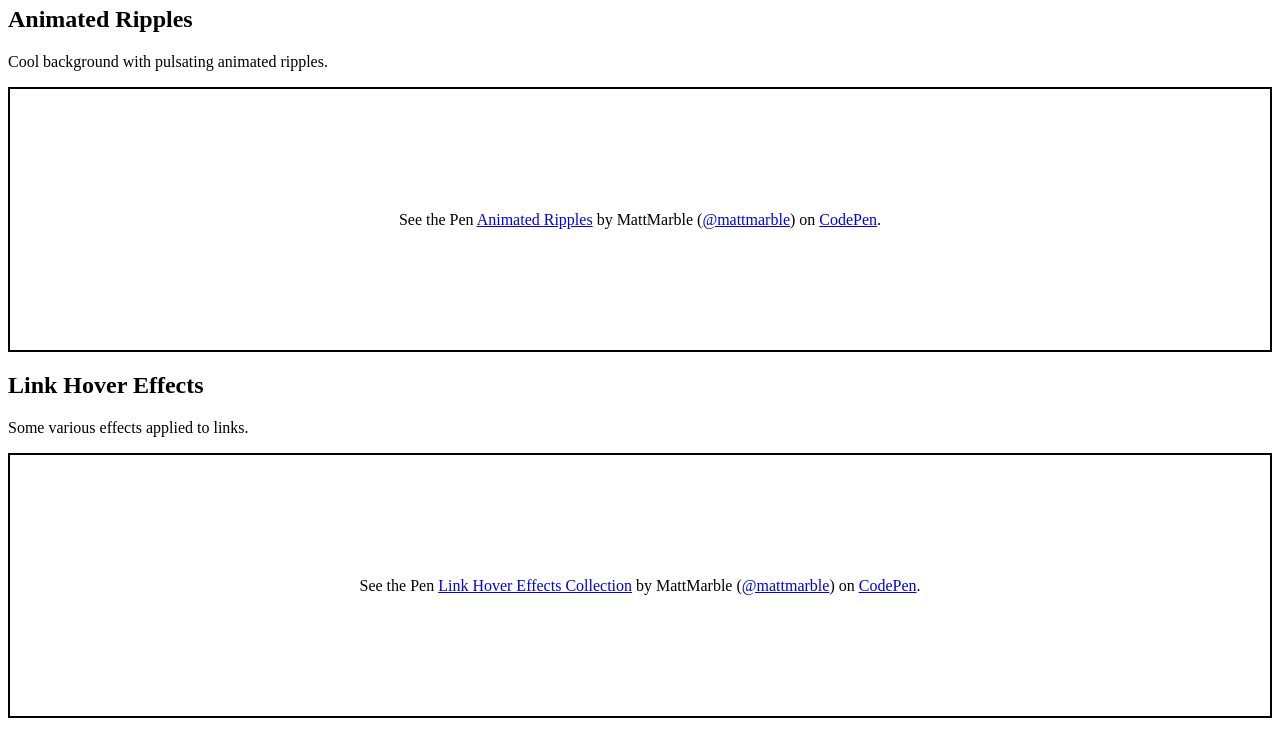
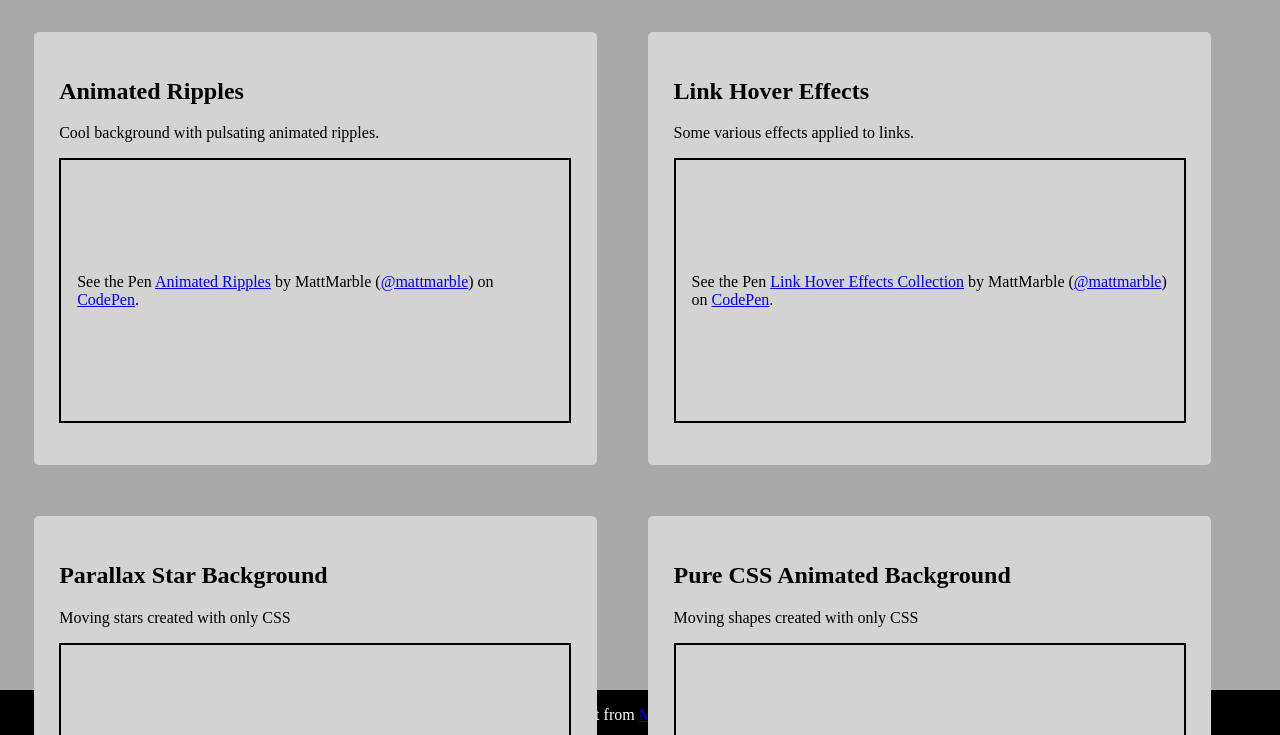
Before and after one commit to MattMarble/HMTL-CSS-CodeSnippets, a website: page index.html in a window 1280 px wide. Shown: the part 60-795 px from the top of the page. Drawn offline with Linux system fonts and the light colour scheme; a script that the page names is missing.

Commit message:
Add some style

```diff
--- a/index.html
+++ b/index.html
@@ -4,14 +4,8 @@
     name="description"
     content="A collection of code snippets from the web"
   />
-  <meta
-    name="keywords"
-    content="HTML,CSS"
-    <link
-    rel="stylesheet"
-    href="style.css"
-    type="text/css"
-  />
+  <meta name="keywords" content="HTML,CSS" />
+  <link rel="stylesheet" href="../style.css" type="text/css" />
 </head>
 <body>
   <h1>Code Snippets</h1>
--- /dev/null
+++ b/style.css
@@ -0,0 +1,28 @@
+body {
+  background-color: darkgrey;
+  z-index: 1;
+  position: relative;
+}
+.snippet {
+  width: 40vw;
+  float: left;
+  display: block;
+  margin: 2vw;
+  padding: 2vw;
+  background-color: lightgrey;
+  border-radius: 5px;
+  z-index: 2;
+}
+h1 {
+  text-align: center;
+}
+footer {
+  position: fixed;
+  width: 100vw;
+  text-align: center;
+  background-color: black;
+  color: white;
+  bottom: 0;
+  left: 0;
+  z-index: -1;
+}
```
